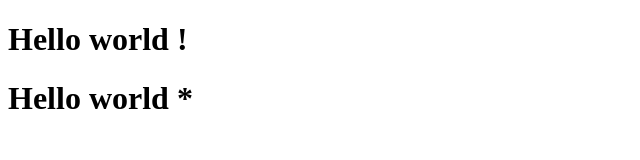
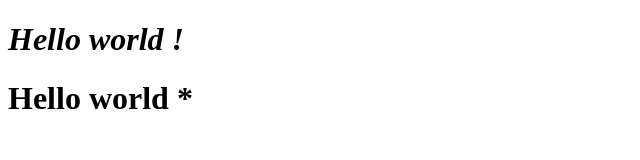
Before and after one commit to Mahima19gupta/demo_file, a plain HTML site: page index.html in a window 1280 px wide. Shown: the full height of the page, 0-640 px from the left. Drawn offline with Linux system fonts and the light colour scheme.

Commit message:
second commit

```diff
--- a/index.html
+++ b/index.html
@@ -6,8 +6,9 @@
     <meta name="viewport" content="width=device-width, initial-scale=1.0">
     <title>Document</title>
 </head>
-<body>
-    <h1>Hello world !</h1>
+<body >
+    <h1> <i>Hello world ! </i></h1>
     <h1>Hello world *</h1>
+
 </body>
 </html>
```
